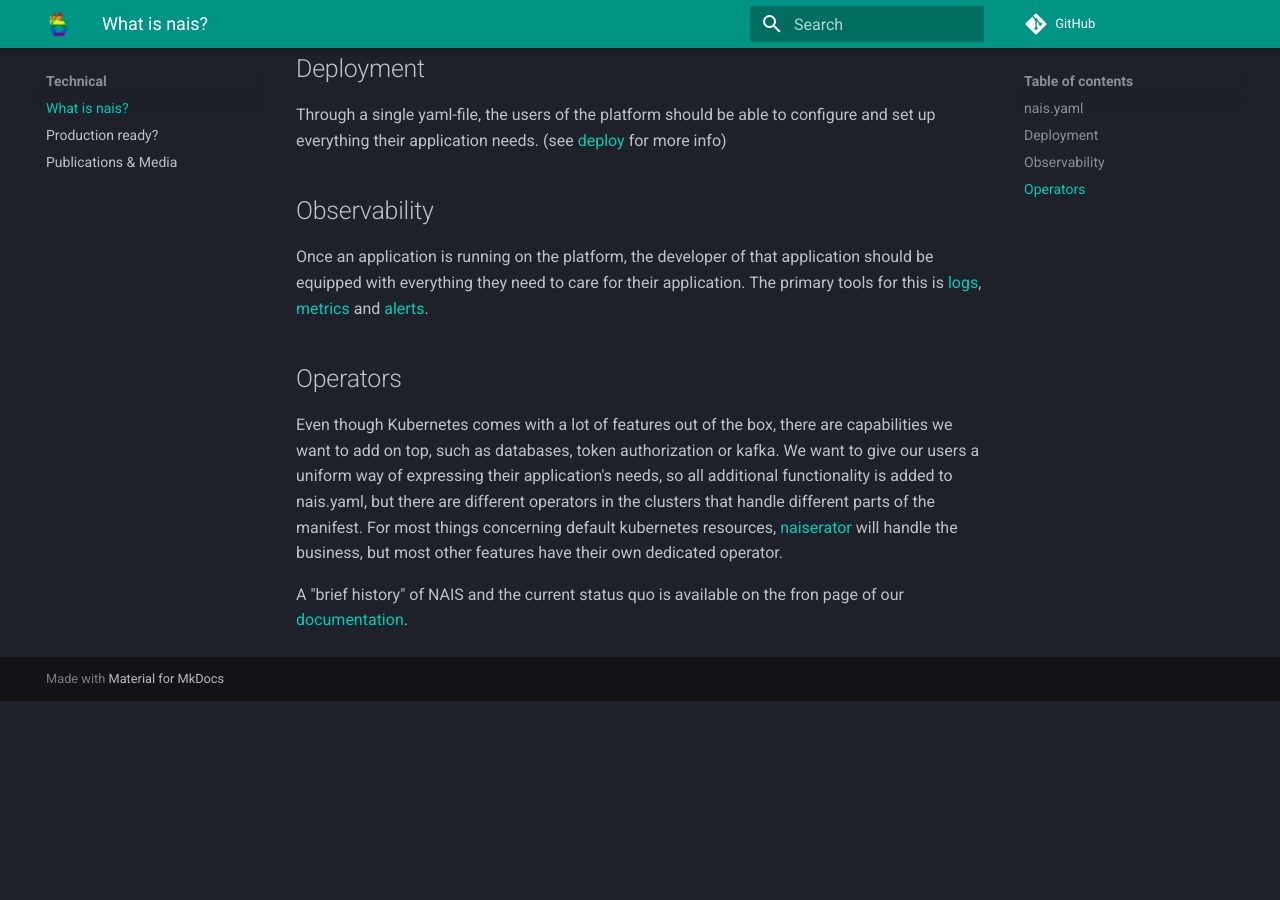
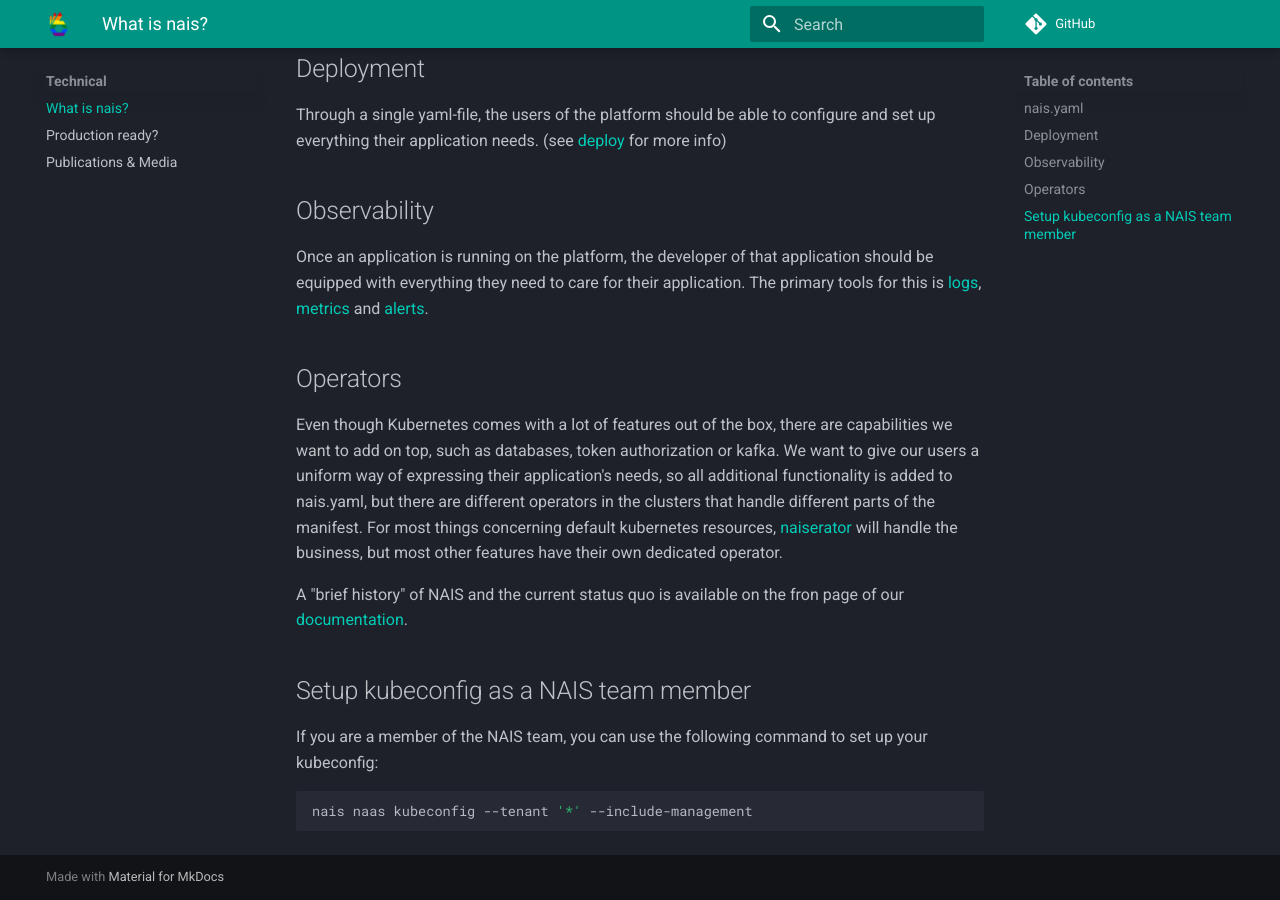
Before and after one commit to nais/handbook, an MkDocs documentation site: the page built from docs/technical/nais.md, in a window 1280 px wide and 900 px high, scrolled down 707 px. Built offline with MkDocs 1.6.1 and Material for MkDocs 9.7.7, drawn with Linux system fonts in a browser that asks for light colours; comment, search, counter and statistics services are not loaded; before the commit the page ends 1408 px from its top, so only the background shows below that.

Commit message:
Add line on how to setup kubeconfig

````diff
--- a/docs/technical/nais.md
+++ b/docs/technical/nais.md
@@ -22,3 +22,11 @@
 For most things concerning default kubernetes resources, [naiserator](https://github.com/nais/naiserator) will handle the business, but most other features have their own dedicated operator.
 
 A "brief history" of NAIS and the current status quo is available on the fron page of our [documentation](https://doc.nais.io).
+
+## Setup kubeconfig as a NAIS team member
+
+If you are a member of the NAIS team, you can use the following command to set up your kubeconfig:
+
+```bash
+nais naas kubeconfig --tenant '*' --include-management
+```
````
